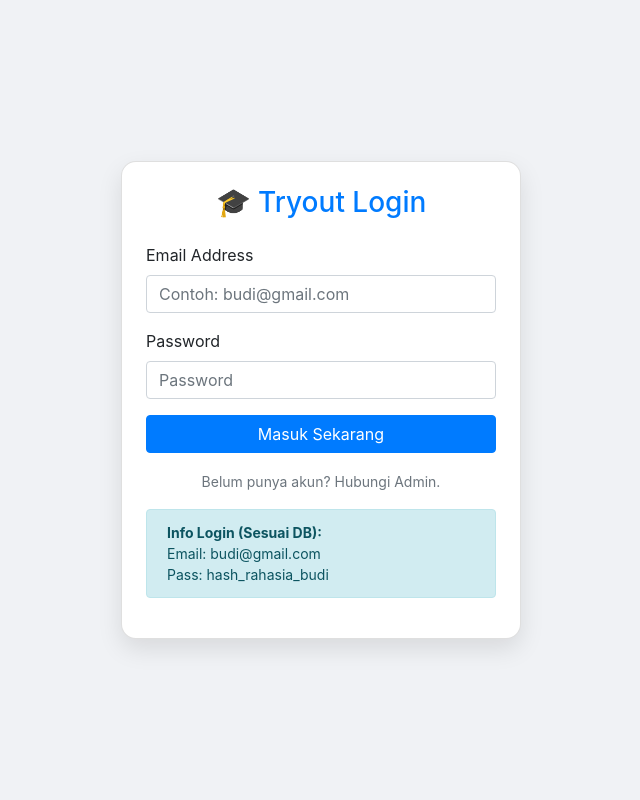
After one commit to etramadiz/SistemTryOut, a PHP site: page /login.php in a window 1280 px wide. The commit adds this page. Shown: the whole page, without its empty margins (319-959 px from the left). Run offline with PHP 8.4, Linux system fonts and the light colour scheme.

Commit message:
secondcommit

```diff
--- a/daftar_paket.php
+++ b/daftar_paket.php
@@ -1,4 +1,4 @@
-<?php include 'koneksi.php'; ?>
+<?php include 'koneksi.php'; session_start();?>
 <!DOCTYPE html>
 <html lang="id">
 <head>
--- a/detail_paket.php
+++ b/detail_paket.php
@@ -1,5 +1,6 @@
 <?php
 include 'koneksi.php';
+session_start();
 
 // Ambil ID paket dari URL
 $id_paket = $_GET['id'];
--- /dev/null
+++ b/login.php
@@ -0,0 +1,82 @@
+<?php
+session_start();
+include 'koneksi.php';
+
+if (isset($_POST['login'])) {
+    $email = $_POST['email'];
+    $password = $_POST['password'];
+
+    // Cek user di database
+    $query = mysqli_query($koneksi, "SELECT * FROM user WHERE email = '$email'");
+
+    if (mysqli_num_rows($query) > 0) {
+        $data = mysqli_fetch_assoc($query);
+
+        // Cek password (sesuai data dummy di database kamu)
+        if ($data['password_hash'] == $password) {
+            // Buat Session
+            $_SESSION['status'] = "login";
+            $_SESSION['id_user'] = $data['id_user'];
+            $_SESSION['nama'] = $data['nama_lengkap'];
+            $_SESSION['role'] = $data['role'];
+
+            // Redirect berdasarkan Role
+            if ($data['role'] == 'admin') {
+                // Jika admin, bisa diarahkan ke halaman admin khusus (nanti dibuat)
+                // Untuk sekarang kita arahkan ke index dulu dengan notifikasi
+                echo "<script>alert('Login Admin Berhasil!'); window.location='index.php';</script>";
+            } else {
+                echo "<script>alert('Selamat Datang, Peserta!'); window.location='index.php';</script>";
+            }
+        } else {
+            $error = "Password salah!";
+        }
+    } else {
+        $error = "Email tidak ditemukan!";
+    }
+}
+?>
+
+<!DOCTYPE html>
+<html lang="id">
+<head>
+    <meta charset="UTF-8">
+    <title>Login - Sistem Tryout</title>
+    <link rel="stylesheet" href="bootstrap/css/bootstrap.min.css">
+    <style>
+        body { background-color: #f0f2f5; display: flex; align-items: center; justify-content: center; height: 100vh; }
+        .card-login { width: 100%; max-width: 400px; border-radius: 15px; box-shadow: 0 10px 25px rgba(0,0,0,0.1); }
+    </style>
+</head>
+<body>
+    <div class="card card-login bg-white p-4">
+        <h3 class="text-center fw-bold mb-4 text-primary">🎓 Tryout Login</h3>
+
+        <?php if(isset($error)): ?>
+            <div class="alert alert-danger"><?= $error ?></div>
+        <?php endif; ?>
+
+        <form action="" method="POST">
+            <div class="mb-3">
+                <label class="form-label">Email Address</label>
+                <input type="email" name="email" class="form-control" required placeholder="Contoh: budi@gmail.com">
+            </div>
+            <div class="mb-3">
+                <label class="form-label">Password</label>
+                <input type="password" name="password" class="form-control" required placeholder="Password">
+            </div>
+            <button type="submit" name="login" class="btn btn-primary w-100 fw-bold">Masuk Sekarang</button>
+        </form>
+
+        <div class="text-center mt-3">
+            <small class="text-muted">Belum punya akun? Hubungi Admin.</small>
+        </div>
+
+        <div class="alert alert-info mt-3 small">
+            <strong>Info Login (Sesuai DB):</strong><br>
+            Email: budi@gmail.com<br>
+            Pass: hash_rahasia_budi
+        </div>
+    </div>
+</body>
+</html>
--- /dev/null
+++ b/logout.php
@@ -0,0 +1,5 @@
+<?php
+session_start();
+session_destroy();
+header("location:login.php");
+?>
```
Also changed, not shown: index.php (+35 -13 lines), riwayat.php (added, +85 -0 lines).
